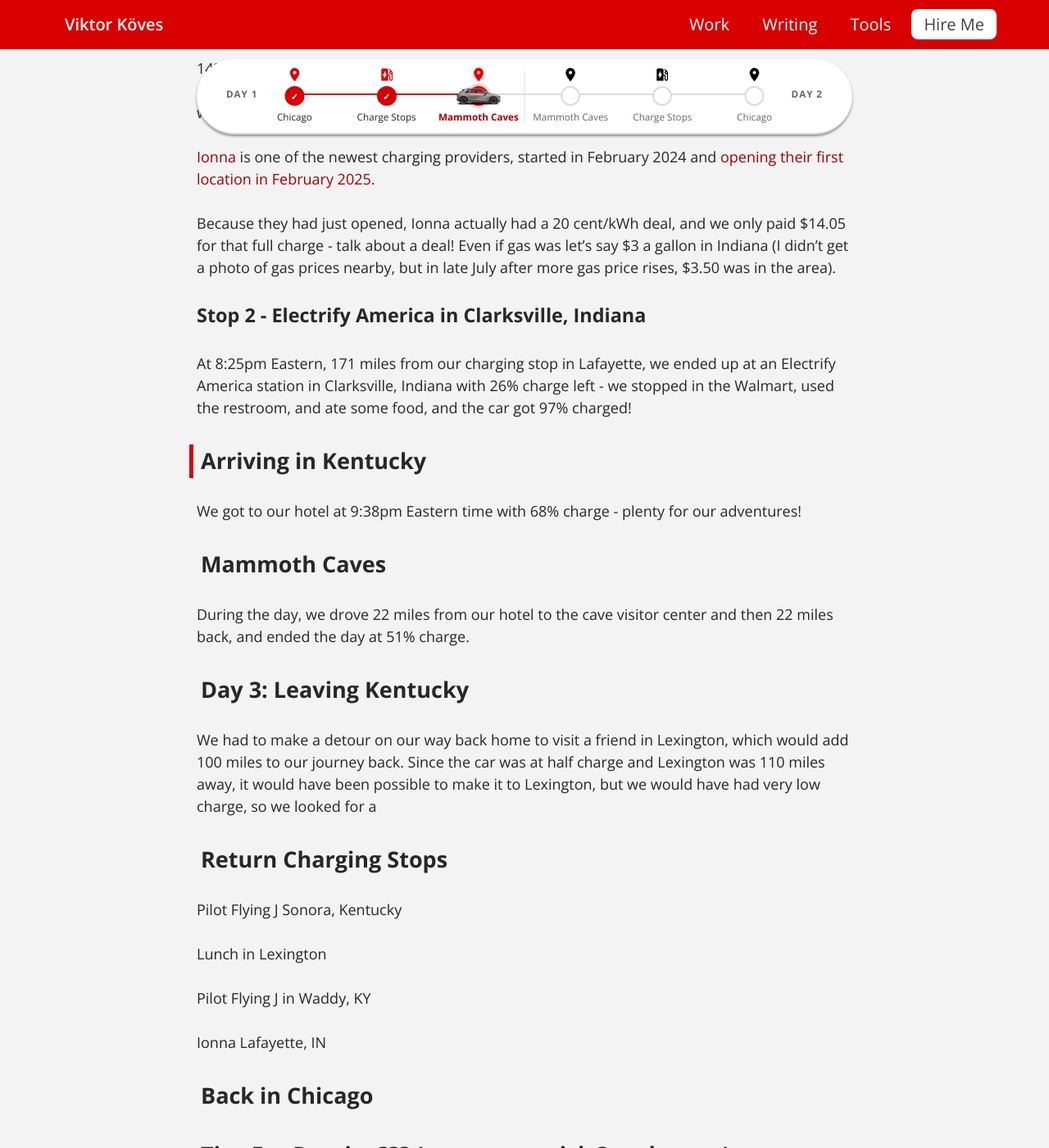
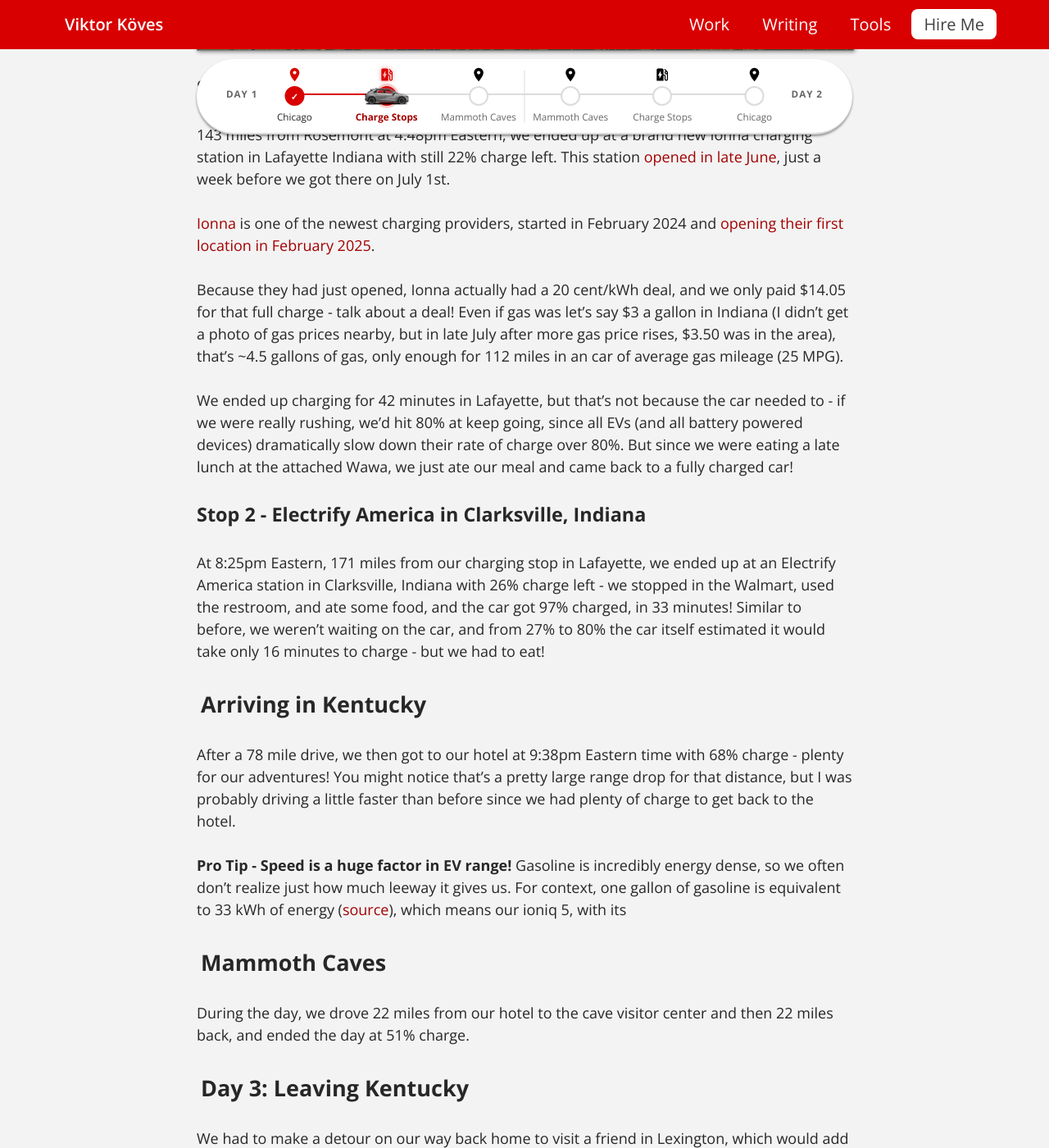
Before and after one commit to vkoves/vkoves.github.io, a Jekyll site: the page built from _posts/2026-07-15-ev-road-tripping.md, in a window 1280 px wide and 1400 px high, scrolled down 2794 px. Shown: the whole window at 82% size. Built offline with Jekyll 4.4.1, drawn with Linux system fonts in a browser that asks for light colours; some of the changed text lies outside the part shown.

Commit message:
Add more images

```diff
--- a/_posts/2026-07-15-ev-road-tripping.md
+++ b/_posts/2026-07-15-ev-road-tripping.md
@@ -22,8 +22,9 @@
 
 ## The Vehicle - The Hyundai Ioniq 5!
 
-For this road trip, I was driving a 2023 Hyundai Ioniq 5 SEL AWD. The Ioniq 5 is a very capable but
-budget-friendly EV. Here's some quick facts on the Ioniq 5 it:
+For this road trip, I was driving a 2023 Hyundai Ioniq 5 SEL AWD, with a 77.4 kWh battery.
+
+The Ioniq 5 is a very capable but budget-friendly EV - here's some quick facts:
 
 - Starts at around $37,000 ($45,000 for the long-range version)
 - Charges 10% to 80% in about 20 minutes
@@ -75,7 +76,9 @@
 
 To find charging stops, I used [A Better Route Planner](https://abetterrouteplanner.com), which is
 widely regarded as the best app for planning out longer road trips - you put in what car you have,
-it's state of charge, and your destination, and it'll plan out what
+it's state of charge, and your destination, and it'll plan out what stops you need to make to get
+to your destination with your desired state of charge! Here's a screenshot of a plan it drew up
+from Rosemont to Mammoth Caves:
 
 <img src="/post-assets/ev-roadtrip/a-better-route-planner.webp" alt="">
 
@@ -92,17 +95,30 @@
 Because they had just opened, Ionna actually had a 20 cent/kWh deal, and we only paid $14.05 for
 that full charge - talk about a deal! Even if gas was let's say $3 a gallon in Indiana (I didn't
 get a photo of gas prices nearby, but in late July after more gas price rises, $3.50 was in the
-area).
+area), that's ~4.5 gallons of gas, only enough for 112 miles in an car of average gas mileage (25 MPG).
+
+We ended up charging for 42 minutes in Lafayette, but that's not because the car needed to - if we
+were really rushing, we'd hit 80% at keep going, since all EVs (and all battery powered devices)
+dramatically slow down their rate of charge over 80%. But since we were eating a late lunch at the
+attached Wawa, we just ate our meal and came back to a fully charged car!
 
 ### Stop 2 - Electrify America in Clarksville, Indiana
 
 At 8:25pm Eastern, 171 miles from our charging stop in Lafayette, we ended up at an Electrify America station in
 Clarksville, Indiana with 26% charge left - we stopped in the Walmart, used the restroom, and ate
-some food, and the car got 97% charged!
+some food, and the car got 97% charged, in 33 minutes! Similar to before, we weren't waiting on the
+car, and from 27% to 80% the car itself estimated it would take only 16 minutes to charge - but we
+had to eat!
 
 ## Arriving in Kentucky {#kentucky-arrival}
 
-We got to our hotel at 9:38pm Eastern time with 68% charge - plenty for our adventures!
+After a 78 mile drive, we then got to our hotel at 9:38pm Eastern time with 68% charge - plenty for
+our adventures! You might notice that's a pretty large range drop for that distance, but I was
+probably driving a little faster than before since we had plenty of charge to get back to the hotel.
+
+**Pro Tip - Speed is a huge factor in EV range!** Gasoline is incredibly energy dense, so we often
+don't realize just how much leeway it gives us. For context, one gallon of gasoline is equivalent to
+33 kWh of energy ([source](https://en.wikipedia.org/wiki/Gasoline_gallon_equivalent#Gasoline_gallon_equivalent_tables)), which means our ioniq 5, with its
 
 ## Mammoth Caves
 
@@ -114,17 +130,26 @@
 We had to make a detour on our way back home to visit a friend in Lexington, which would add 100
 miles to our journey back. Since the car was at half charge and Lexington was 110 miles away, it
 would have been possible to make it to Lexington, but we would have had very low charge, so we
-looked for a
+looked for the closest charger to our hotel. Turns out even in Kentucky, there was a fast charger
+just 17 miles away!
 
 ## Return Charging Stops {#charging-day2}
 
-Pilot Flying J Sonora, Kentucky
+Pilot Flying J Sonora, Kentucky - 43% to 86% for $26.23 in 14 minutes
 
-Lunch in Lexington
+## Lunch in Lexington (110mi from Sonora)
 
-Pilot Flying J in Waddy, KY
+## Stop 1
 
-Ionna Lafayette, IN
+Pilot Flying J in Waddy, KY - 24% to 82% for $36.16 in 18 minutes
+
+## Stop 2
+
+Back at Ionna Lafayette, IN - 35% to 100% for $11.58 in 35 minutes, thanks to sale and we were eating
+
+## Stop 3 - Only Needed Because We're Renting
+
+Rosemont to finish up 46% to 78% for $14.39 8 minutes
 
 ## Back in Chicago {#chicago-return}
 
```
Also changed, not shown: post-assets/ev-roadtrip/ionna-day3-receipt.webp (added), post-assets/ev-roadtrip/pilot-flyingj-1-sonora-day-3-receipt.webp (added), post-assets/ev-roadtrip/pilot-flyingj-2-waddy-day-3-receipt.webp (added), post-assets/ev-roadtrip/rosemont-day3-receipt.webp (added), 2 other files.
